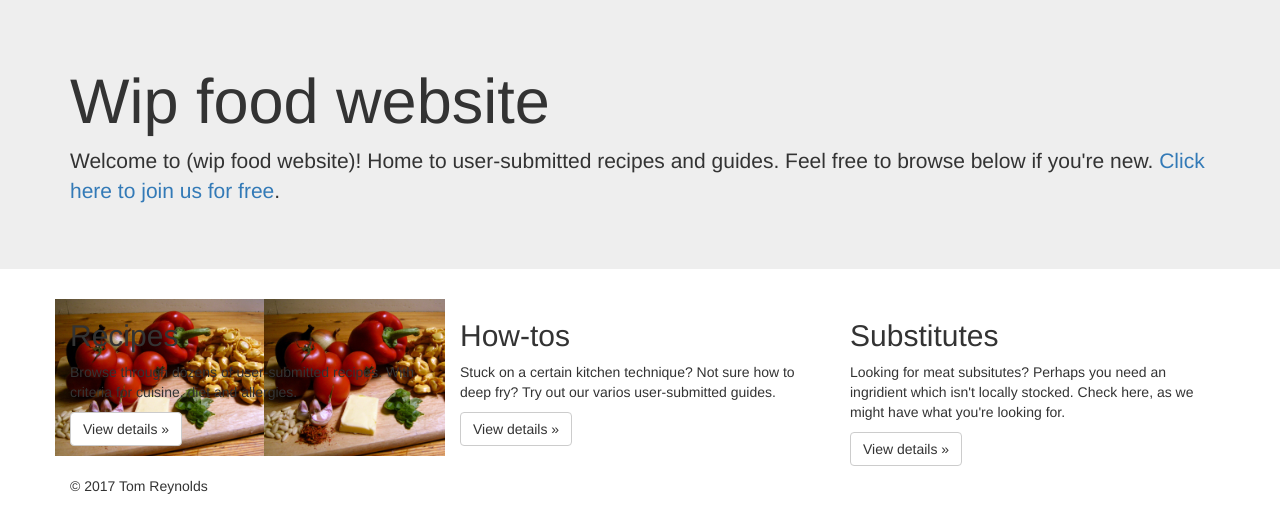
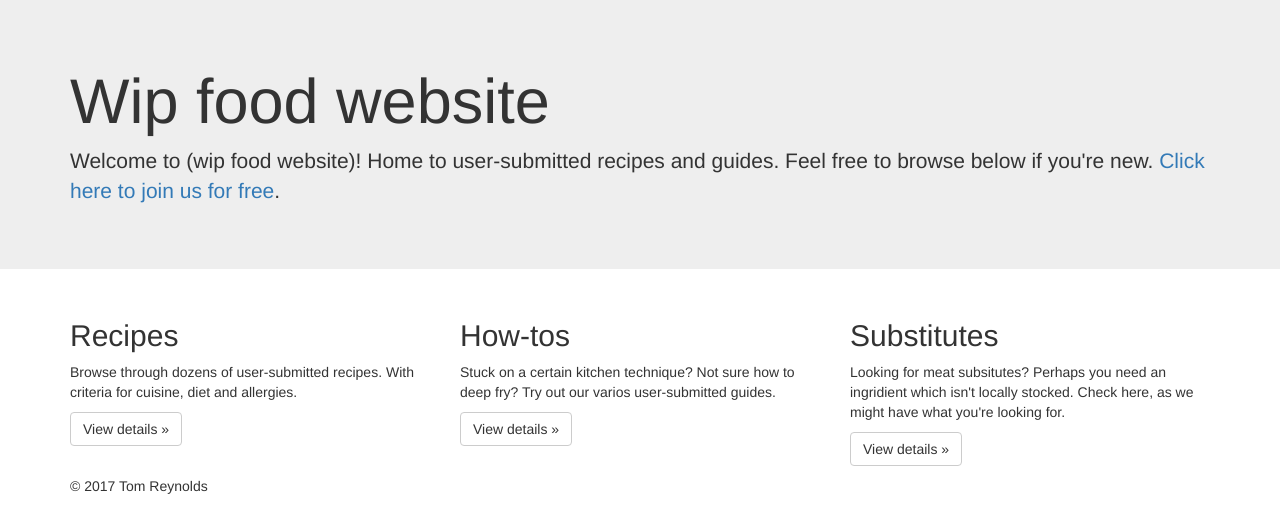
Before and after one commit to Tomman23/foodWebsite, a plain HTML site: page index.html in a window 1280 px wide. Shown: the part 72-604 px from the top of the page. Drawn offline with nearby package versions, Linux system fonts and the light colour scheme.

Commit message:
add mentions and cut out picture

```diff
--- a/index.html
+++ b/index.html
@@ -71,7 +71,7 @@
 		<!-- Webpage -->
 		<div class = "container">
 			<div class="row">
-				<div class="col-md-4" style = "background-image: url('images/recipe.jpg'); background-size: contain;">
+				<div class="col-md-4" style = "background-image: url('images/recipe.jp/g'); background-size: contain;">
 					<h2>Recipes</h2>
 					<p>Browse through dozens of user-submitted recipes. With criteria for cuisine, diet and allergies.</p>
 					<p><a class="btn btn-default" href="#" role="button">View details &raquo;</a></p>
```
